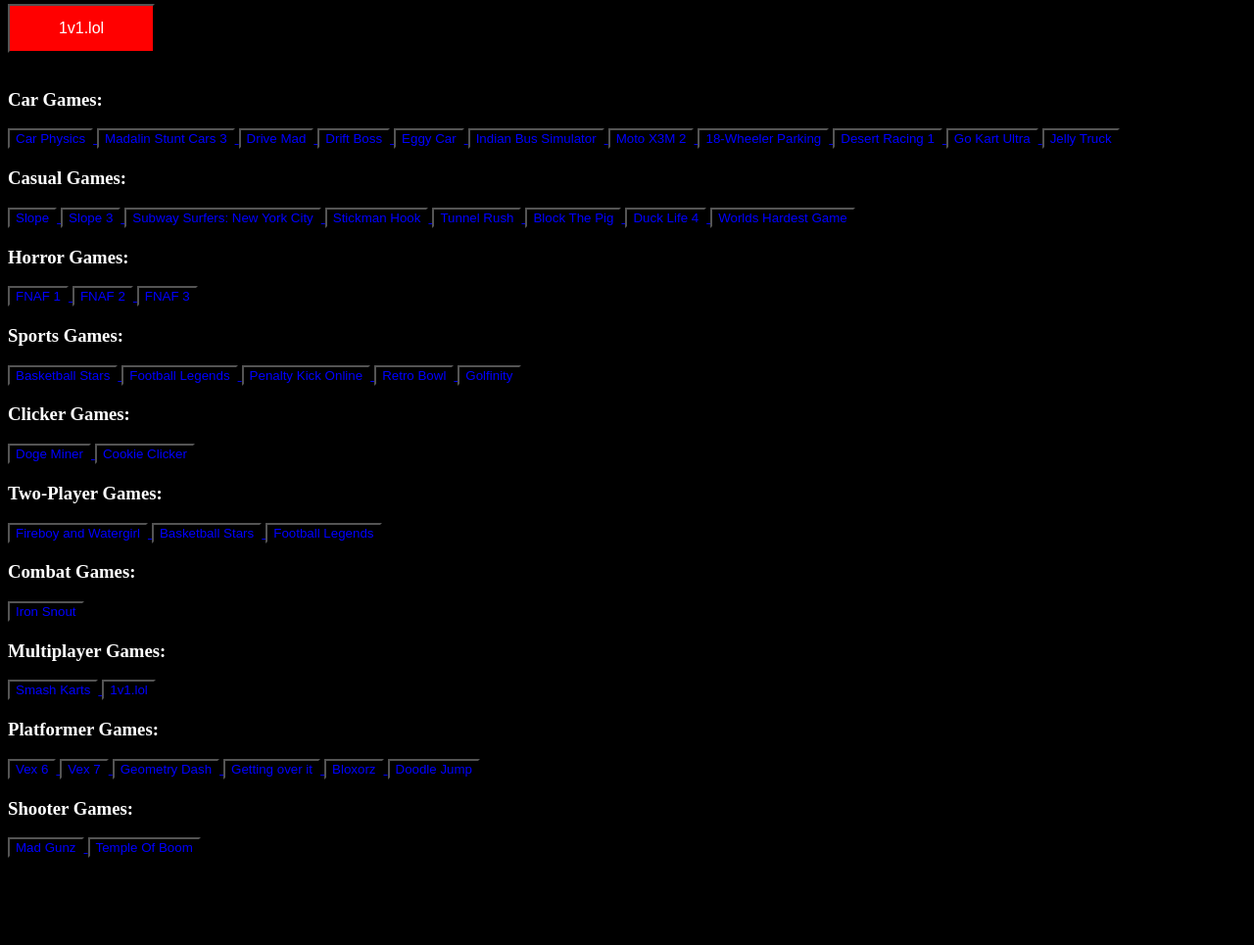
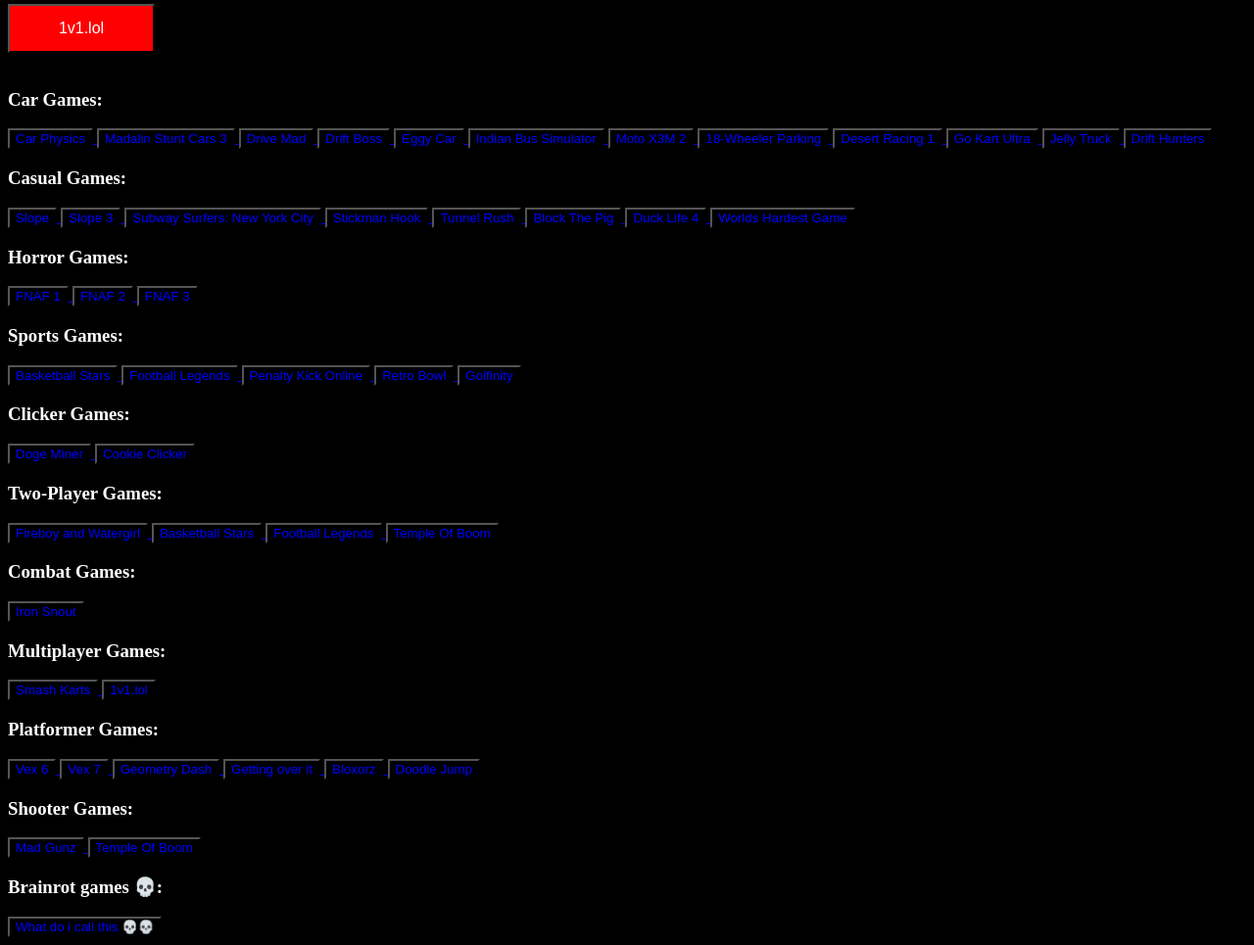
Before and after one commit to CoolDoctorAidan/FactualFacts, a plain HTML site: page index.html in a window 1280 px wide. Shown: the part 280-1245 px from the top of the page at 98% size. Before the commit the page ends 1164 px from the top, so only its background shows below. Drawn offline with Linux system fonts and the light colour scheme.

Commit message:
Commit 23
New category and a 2 new games

```diff
--- a/index.html
+++ b/index.html
@@ -69,6 +69,9 @@
         <a href="GamesOrganize1/jellytruck.html">
             <button>Jelly Truck</button>
         </a>
+        <a href="GamesOrganize1/drifthunt.html">
+            <button>Drift Hunters</button>
+        </a>
         <h3>Casual Games:</h3>
         <a href="slope.html">
             <button>Slope</button>
@@ -137,6 +140,9 @@
         <a href="footballeg.html">
             <button>Football Legends</button>
         </a>
+        <a href="GamesOrganize1/templeofboom.html">
+            <button>Temple Of Boom</button>
+        </a>
         <h3>Combat Games:</h3>
         <a href="ironsnout.html">
             <button>Iron Snout</button>
@@ -174,5 +180,9 @@
         <a href="GamesOrganize1/templeofboom.html">
             <button>Temple Of Boom</button>
         </a>
+        <h3>Brainrot games 💀:</h3>
+        <a href="GamesOrganize1/squidrun.html">
+            <button>What do i call this 💀💀</button>
+        </a>
     </body>
 </html>
```
Also changed, not shown: AllGames.html (+6 -0 lines), GamesOrganize1/drifthunt.html (added, +11 -0 lines), GamesOrganize1/squidrun.html (added, +11 -0 lines).
